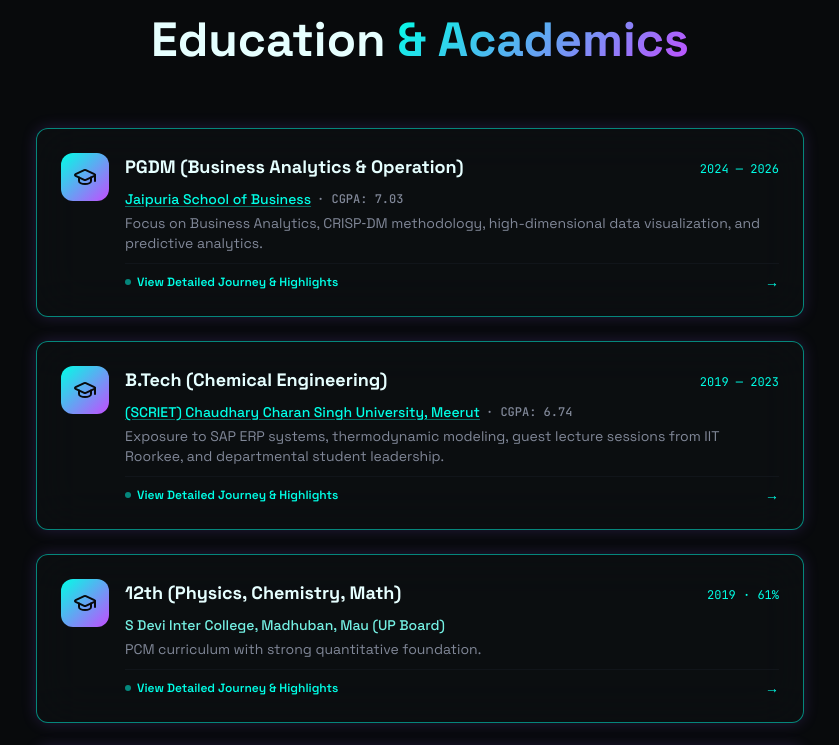
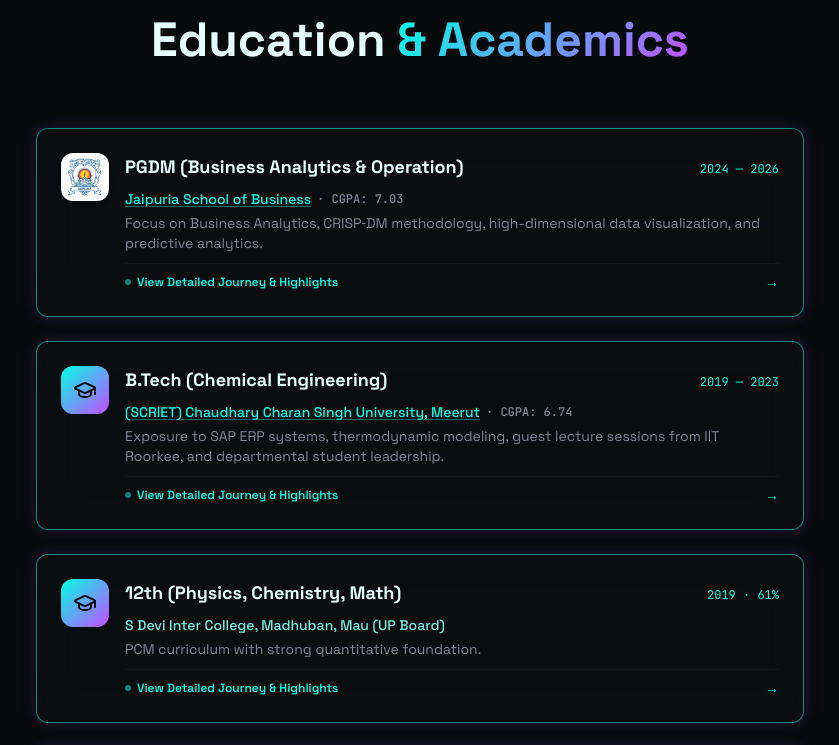
Before and after one commit to rajsingh2311/Er.Riteshsingh.analytics, a React (Vite) app: page / in a window 1280 px wide. Shown: the part 4807-5552 px from the top of the page, without its empty margins (220-1059 px from the left). Built offline with nearby package versions, Linux system fonts and the light colour scheme; the HTML template or start-up script is replaced by a standard one.

Commit message:
Use Jaipuria crest logo on PGDM Education card

```diff
--- a/src/components/EducationSection.tsx
+++ b/src/components/EducationSection.tsx
@@ -12,6 +12,7 @@ const education = [
     desc: "Focus on Business Analytics, CRISP‑DM methodology, high-dimensional data visualization, and predictive analytics.",
     link: "https://jsb.jaipuria.edu.in/",
     previewImg: `${import.meta.env.BASE_URL}images/JSB.png`,
+    logo: `${import.meta.env.BASE_URL}assets/aistudio/Water_mark_5eeaecf9.png`,
   },
   {
     degree: "B.Tech (Chemical Engineering)",
@@ -81,9 +82,19 @@ const EducationSection = () => {
               role="button"
               tabIndex={0}
             >
-              <div className="w-10 h-10 sm:w-12 sm:h-12 rounded-lg bg-gradient-brand flex items-center justify-center shrink-0">
-                <GraduationCap className="w-5 h-5 sm:w-6 sm:h-6 text-primary-foreground" />
-              </div>
+              {item.logo ? (
+                <div className="w-10 h-10 sm:w-12 sm:h-12 rounded-lg bg-white p-1 flex items-center justify-center shrink-0 shadow-md border border-white/20 overflow-hidden">
+                  <img
+                    src={item.logo}
+                    alt={`${item.school} logo`}
+                    className="w-full h-full object-contain"
+                  />
+                </div>
+              ) : (
+                <div className="w-10 h-10 sm:w-12 sm:h-12 rounded-lg bg-gradient-brand flex items-center justify-center shrink-0">
+                  <GraduationCap className="w-5 h-5 sm:w-6 sm:h-6 text-primary-foreground" />
+                </div>
+              )}
               <div className="min-w-0 flex-1">
                 <div className="flex flex-col sm:flex-row sm:items-baseline sm:justify-between gap-1 mb-1.5 sm:mb-2">
                   <h3 className="font-bold text-base sm:text-lg break-words leading-snug">{item.degree}</h3>
--- a/src/pages/SectionPage.tsx
+++ b/src/pages/SectionPage.tsx
@@ -480,6 +480,7 @@ const EducationContent = () => {
       activities: ["Student Co-Ordinator Business Analytics Club", "Organized Power BI workshops & hackathons", "Mentored students on analytics projects & dashboard design", "Winner Talent Hunt 2024 (Poetry Competition)"],
       link: "https://jsb.jaipuria.edu.in/",
       previewImg: `${import.meta.env.BASE_URL}images/JSB.png`,
+      logo: `${import.meta.env.BASE_URL}assets/aistudio/Water_mark_5eeaecf9.png`,
     },
     {
       degree: "B.Tech (Chemical Engineering)",
@@ -539,9 +540,19 @@ const EducationContent = () => {
               tabIndex={0}
             >
               <div className="flex flex-col sm:flex-row items-start gap-3 sm:gap-4 mb-3 sm:mb-4">
-                <div className="w-10 h-10 sm:w-12 sm:h-12 rounded-lg bg-gradient-brand flex items-center justify-center shrink-0 group-hover:scale-105 transition-transform">
-                  <GraduationCap className="w-5 h-5 sm:w-6 sm:h-6 text-primary-foreground" />
-                </div>
+                {e.logo ? (
+                  <div className="w-10 h-10 sm:w-12 sm:h-12 rounded-lg bg-white p-1 flex items-center justify-center shrink-0 shadow-md border border-white/20 overflow-hidden group-hover:scale-105 transition-transform">
+                    <img
+                      src={e.logo}
+                      alt={`${e.school} logo`}
+                      className="w-full h-full object-contain"
+                    />
+                  </div>
+                ) : (
+                  <div className="w-10 h-10 sm:w-12 sm:h-12 rounded-lg bg-gradient-brand flex items-center justify-center shrink-0 group-hover:scale-105 transition-transform">
+                    <GraduationCap className="w-5 h-5 sm:w-6 sm:h-6 text-primary-foreground" />
+                  </div>
+                )}
                 <div className="min-w-0 flex-1">
                   <div className="flex flex-col sm:flex-row sm:items-baseline sm:justify-between gap-1">
                     <h3 className="text-lg sm:text-xl font-bold break-words leading-tight group-hover:text-primary transition-colors">
```
Also changed, not shown: public/assets/aistudio/Water_mark_5eeaecf9.png (added).
